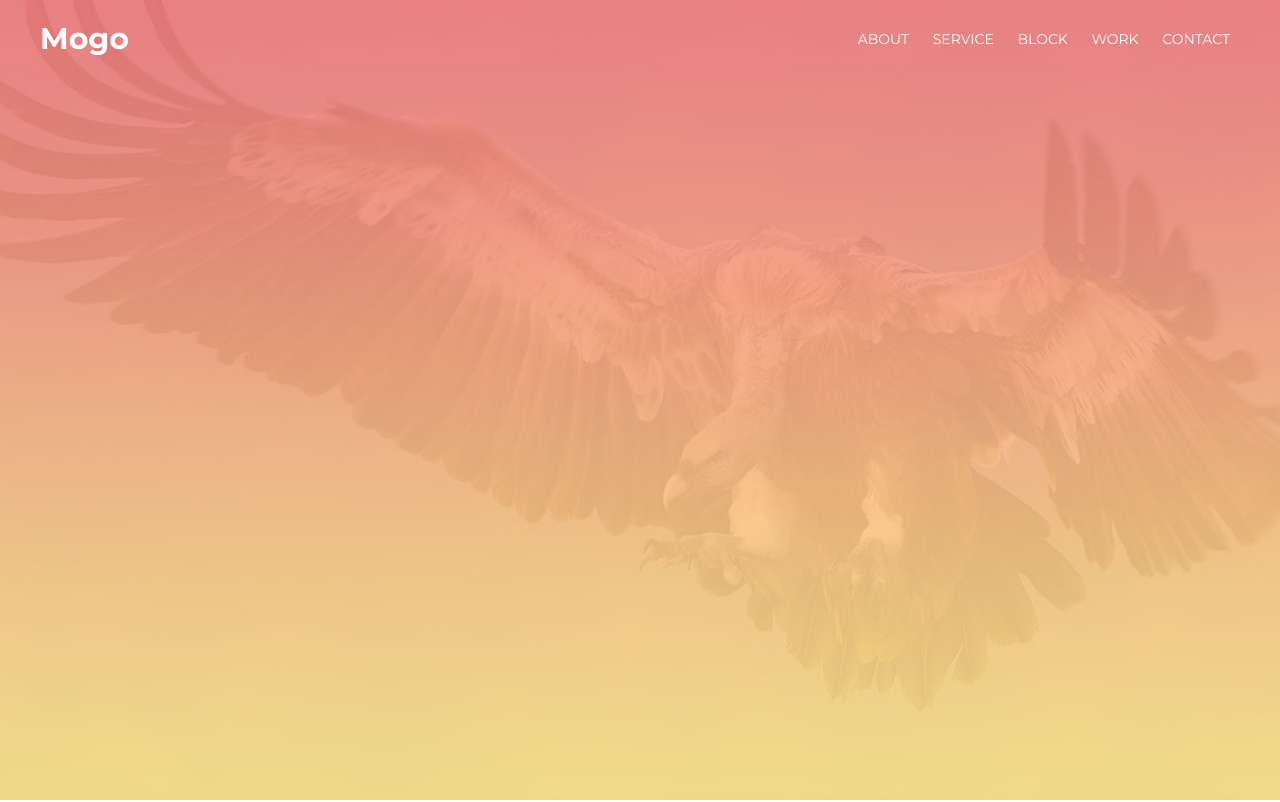
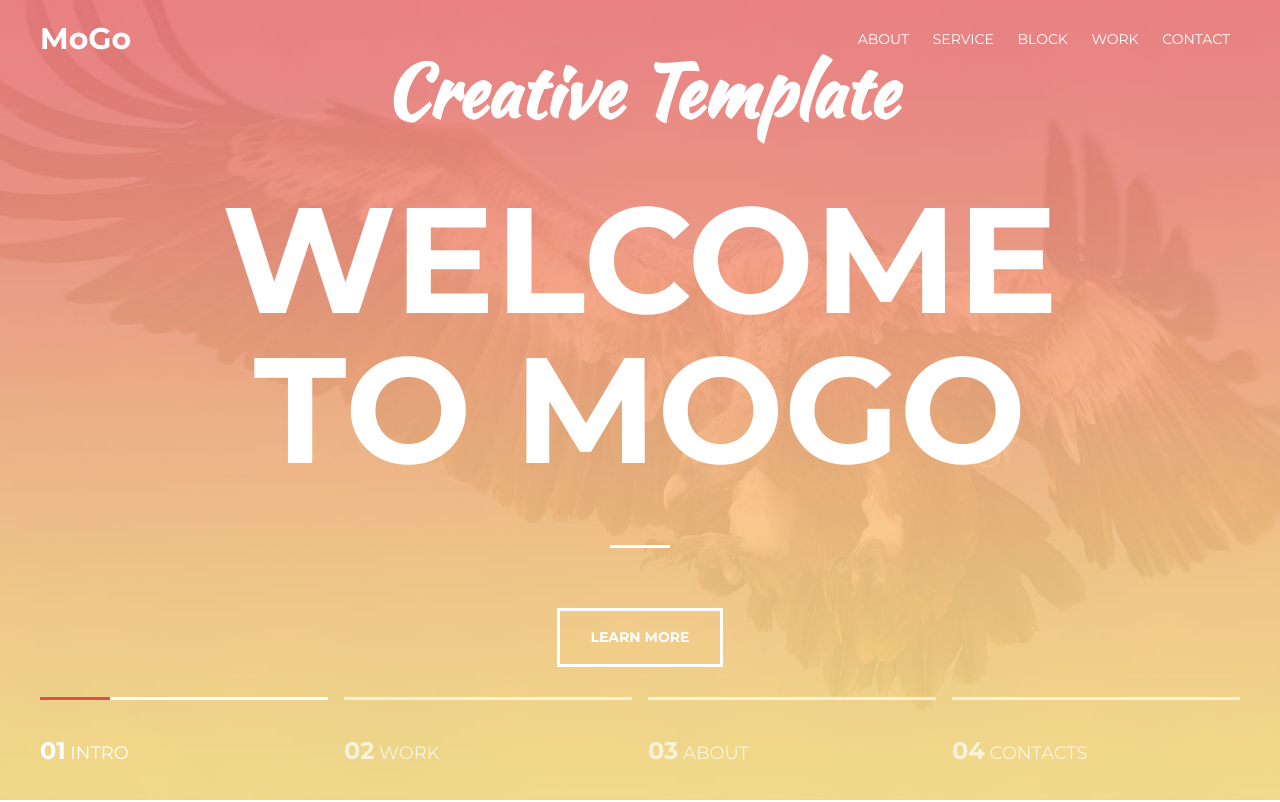
Before and after one commit to BukinaKsenia/learn-html-2, a plain HTML site: page index.html in a window 1280 px wide. Drawn offline with Linux system fonts and the light colour scheme.

Commit message:
add details

```diff
--- a/css/style.css
+++ b/css/style.css
@@ -25,12 +25,51 @@ h1, h2, h3, h4, h5, h6{
 
 /* intro */
 .intro{
+  display: flex;
+  flex-direction: column;
+  justify-content: center;
   width: 100%;
   height:100vh;
   background: url("../images/intro.jpg") center;
   no repeat;
   -webkit-background-size: cover;
   background-size: cover;
+
+}
+
+.intro_inner{
+  width: 100;
+  max-width: 880px;
+  margin: 0 auto;
+
+  text-align: center;
+}
+
+.intro_title{
+  color: white;
+  font-size: 150px;
+  font-weight: 700;
+  text-transform: uppercase;
+  text-align: center;
+  line-height: 1;
+}
+.intro_title:after{
+  content: "";
+  display: block;
+  width: 60px;
+  height: 3px;
+  margin: 60px auto;
+
+  background-color: white;
+}
+
+.intro_suptitle{
+  margin-bottom: 20spx;
+
+  color: white;
+  font-family: 'Kaushan Script', cursive;
+  font-size: 72px;
+  text-align: center;
 }
 
 /* header */
@@ -80,16 +119,85 @@ h1, h2, h3, h4, h5, h6{
   display: none;
 
   background-color: #efc015;
-
+  opacity: 0;
   position: absolute;
   top: 100%;
   left:0;
   z-index: 1;
+
+  transition: opacity:0.1s linear;
 }
+
 .nav_link:hover{
   color:#efc015;
 }
 
 .nav_link:hover:after{
+  opacity:1;
+}
+
+/* button */
+.btn{
+  display: inline-block;
+  vertical-align: top;
+  padding: 8px 30px;
+
+  border: 3px solid white;
+
+  font-size: 14px;
+  font-weight: 700;
+  color: white;
+  text-transform: uppercase;
+  text-decoration: none;
+
+  transition: background 0.3s linear,
+  color: .3s linear;
+}
+
+.btn:hover{
+  background-color: white;
+  color: black;
+}
+
+/* slider */
+.slider{
+  display: flex;
+  justify-content: space-between;
+  margin-top: 30px;
+}
+
+.slider__item{
+  width: 24%;
+  padding: 20px 0;
+  position: relative;
+
+  border-top: 3px solid white;
+  opacity: .7;
+
+  font-size: 18px;
+  color: white;
+  text-transform: uppercase;
+}
+
+.slider__item.active{
+  opacity:1;
+}
+
+.slider__item.active:before{
+  content: "";
   display: block;
+  width: 70px;
+  height: 3px;
+
+  background-color: #df4e4e;
+
+  position: absolute;
+  top: -3px;
+  left: 0;
+  z-index: 1;
 }
+
+.slider__num{
+  font-size: 24px;
+  font-weight: 700;
+}
--- a/index.html
+++ b/index.html
@@ -12,7 +12,7 @@
 <header class="header">
     <div class="container">
       <div class="header_inner">
-        <div class="header_logo">Mogo</div>
+        <div class="header_logo">MoGo</div>
 
         <nav class="nav">
           <a class="nav_link" href="#">About</a>
@@ -25,10 +25,33 @@
   </header>
 
 <div class="intro">
-        <div class="container">
+      <div class="container">
+          <div class="intro_inner">
+            <h2 class="intro_suptitle">Creative Template</h2>
+            <h1 class="intro_title">Welcome to MoGo</h1>
 
+          <a class="btn" href="#">Learn More</a>
+      </div>
+
+      <div class="slider">
+        <div class="slider__item active">
+              <span class="slider__num">01</span>
+              Intro
+              </div>
+        <div class="slider__item">
+              <span class="slider__num">02</span>
+              Work
+              </div>
+        <div class="slider__item">
+              <span class="slider__num">03</span>
+              About
+              </div>
+        <div class="slider__item">
+              <span class="slider__num">04</span>
+              Contacts
+              </div>
+          </div>
         </div>
-</div>
-  </body>
-
+      </div>
+    </body>
 </html>
```
